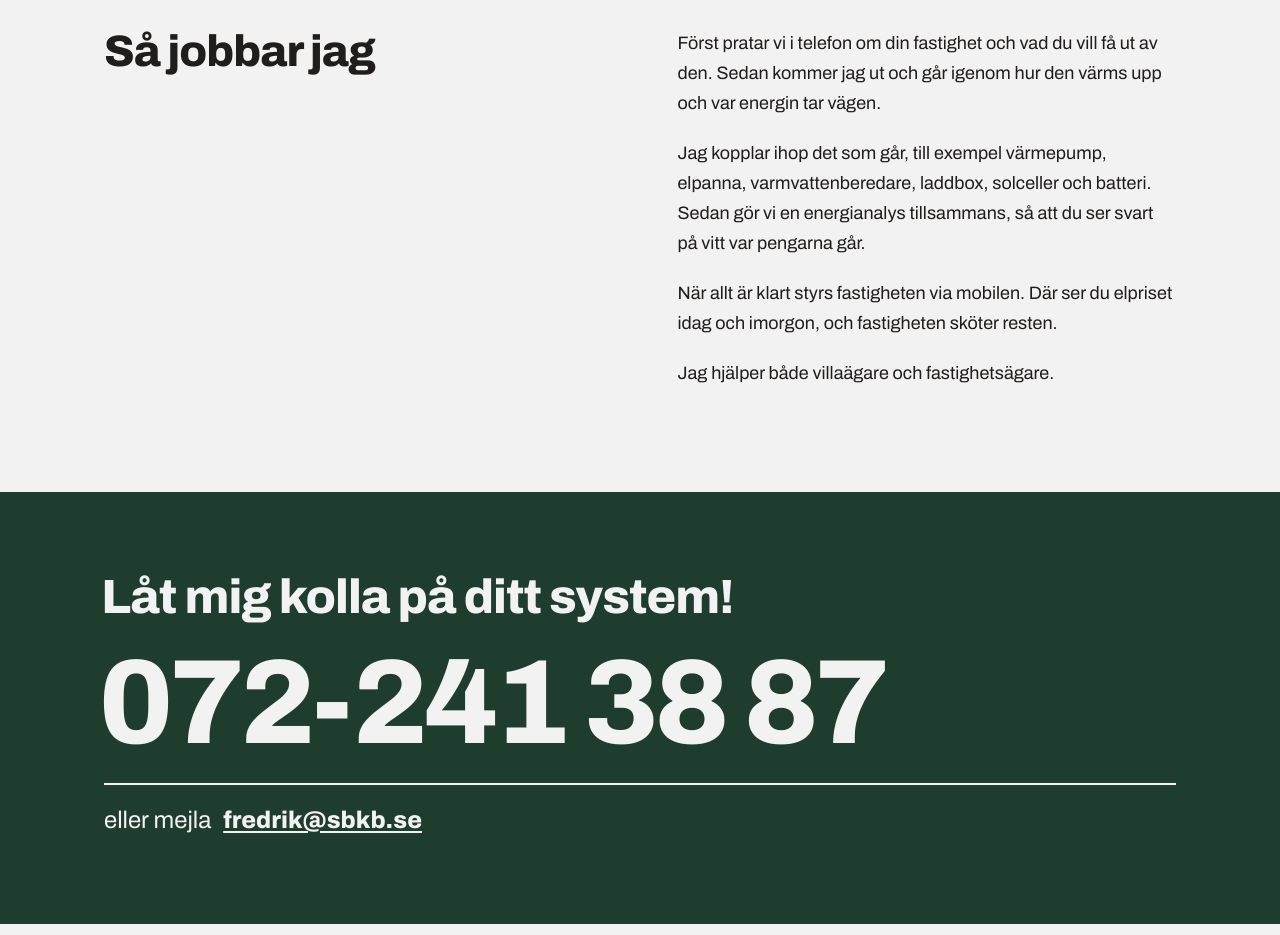
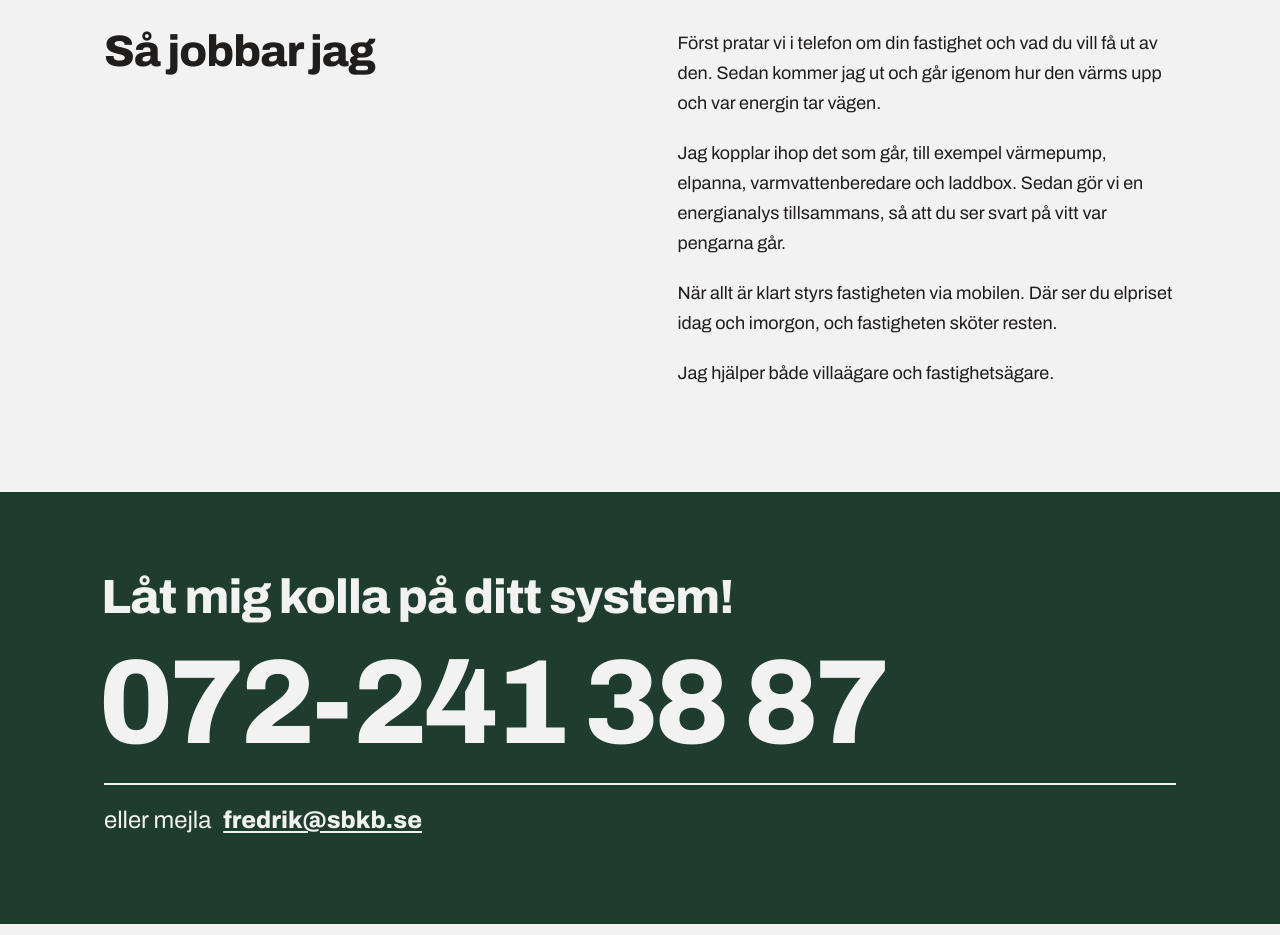
Before and after one commit to fredrikArvidsson75/sbkb-website, a plain HTML site: page energistyrning/index.html in a window 1280 px wide. Shown: the part 3560-4495 px from the top of the page. Drawn offline with Linux system fonts and the light colour scheme.

Commit message:
Energistyrning: bara det som går att koppla ihop i Så jobbar jag, utan sol och batteri
Co-Authored-By: Claude Sonnet 5.5 <noreply@anthropic.com>

```diff
--- a/energistyrning/index.html
+++ b/energistyrning/index.html
@@ -581,7 +581,7 @@ textarea.input { min-height: 90px; resize: vertical; }
       <h2 style="flex:5 1 260px; font-size:clamp(32px, 4vw, 44px); line-height:1.08; letter-spacing:-0.02em; margin:0;">Så jobbar jag</h2>
       <div style="flex:7 1 400px; display:flex; flex-direction:column; gap:20px; max-width:58ch;">
         <p style="font-size:18px; line-height:30px; margin:0; text-wrap:pretty;">Först pratar vi i telefon om din fastighet och vad du vill få ut av den. Sedan kommer jag ut och går igenom hur den värms upp och var energin tar vägen.</p>
-        <p style="font-size:18px; line-height:30px; margin:0; text-wrap:pretty;">Jag kopplar ihop det som går, till exempel värmepump, elpanna, varmvattenberedare, laddbox, solceller och batteri. Sedan gör vi en energianalys tillsammans, så att du ser svart på vitt var pengarna går.</p>
+        <p style="font-size:18px; line-height:30px; margin:0; text-wrap:pretty;">Jag kopplar ihop det som går, till exempel värmepump, elpanna, varmvattenberedare och laddbox. Sedan gör vi en energianalys tillsammans, så att du ser svart på vitt var pengarna går.</p>
         <p style="font-size:18px; line-height:30px; margin:0; text-wrap:pretty;">När allt är klart styrs fastigheten via mobilen. Där ser du elpriset idag och imorgon, och fastigheten sköter resten.</p>
         <p style="font-size:18px; line-height:30px; margin:0; text-wrap:pretty;">Jag hjälper både villaägare och fastighetsägare.</p>
       </div>
```
